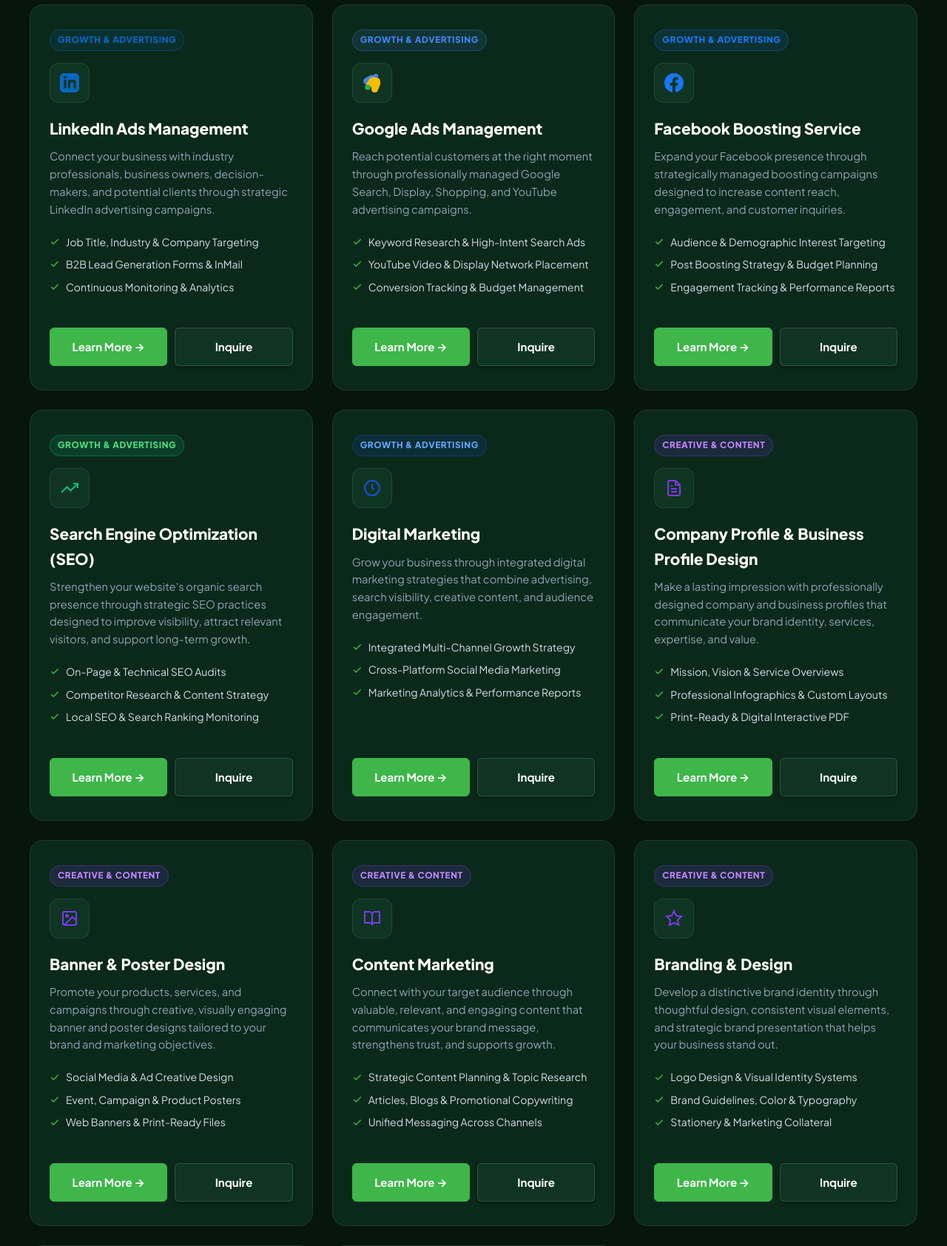
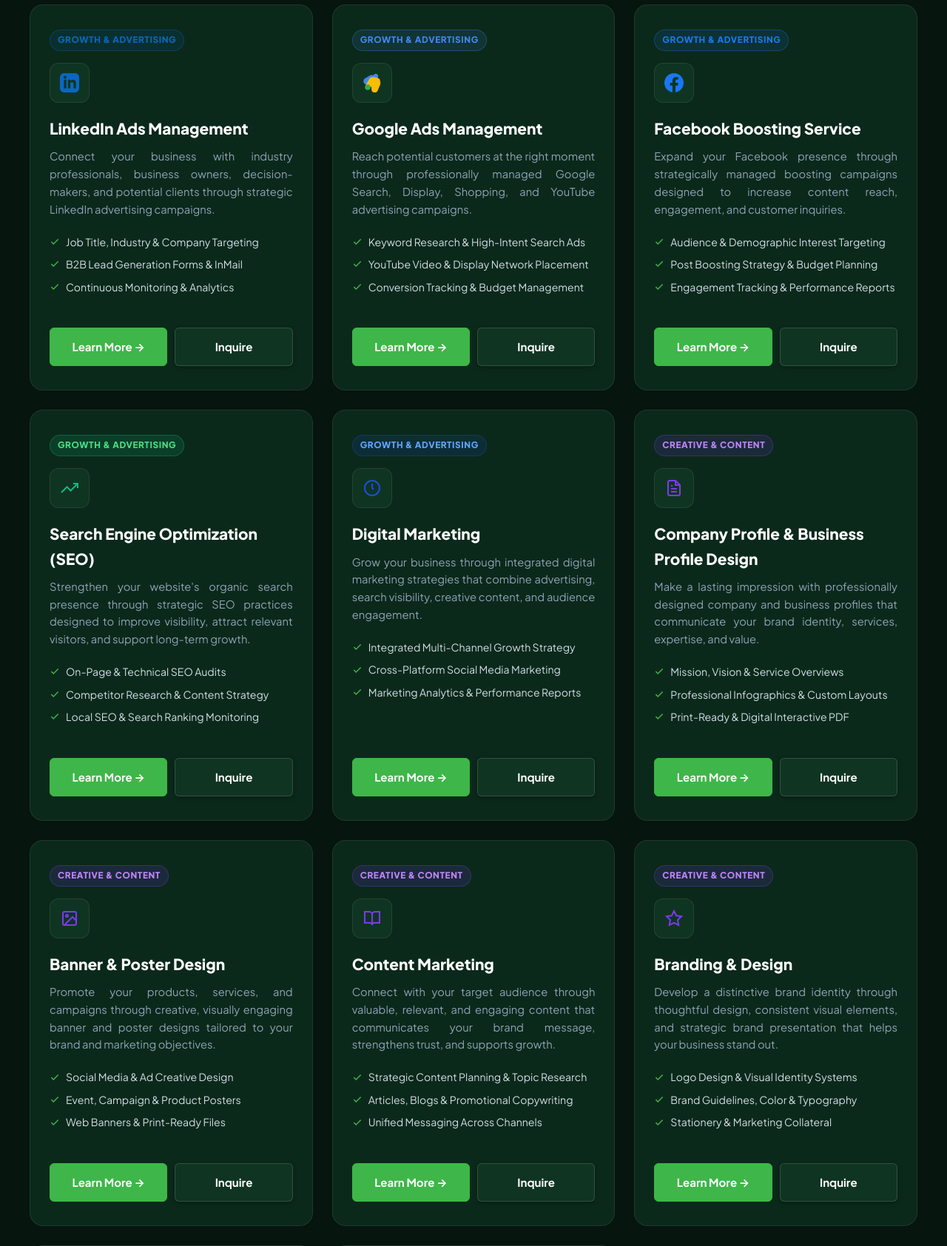
Before and after one commit to snigdhaurmiurma/giga-digital-agency, a PHP site: page / in a window 1280 px wide. Shown: the part 3276-4961 px from the top of the page at 74% size. Run offline with PHP 8.4, Linux system fonts and the light colour scheme.

Commit message:
style: justify body paragraphs across all pages while keeping bullet points and lists untouched

```diff
--- a/css/style.css
+++ b/css/style.css
@@ -4350,3 +4350,27 @@ textarea.form-input {
 [data-accent="blue"] .service-slider-img {
   filter: hue-rotate(0deg) saturate(1.15) brightness(1.02);
 }
+
+/* ==========================================================================
+   28. SITE-WIDE BODY PARAGRAPH JUSTIFICATION (Excludes bullet lists & points)
+   ========================================================================== */
+.service-hero-shortdesc,
+.service-main-text p,
+.benefit-card p,
+.service-cta-box p,
+.service-sidebar-card p,
+.about-grid-two p,
+.service-desc,
+.faq-answer p,
+.review-quote,
+.pillar-desc,
+.contact-info-card > p,
+.service-card p,
+.portfolio-card p,
+.case-narrative p,
+.case-study-card p,
+.team-bio,
+.package-target {
+  text-align: justify;
+  text-justify: inter-word;
+}
--- a/includes/header.php
+++ b/includes/header.php
@@ -36,7 +36,7 @@ $asset_prefix = isset($is_subpage) && $is_subpage ? '../' : '';
   <link href="https://fonts.googleapis.com/css2?family=Caveat:wght@600;700&family=Plus+Jakarta+Sans:wght@400;500;600;700;800;900&display=swap" rel="stylesheet">
 
   <!-- Stylesheets -->
-  <link rel="stylesheet" href="<?php echo $asset_prefix; ?>css/style.css?v=4.0">
+  <link rel="stylesheet" href="<?php echo $asset_prefix; ?>css/style.css?v=4.1">
   <link rel="stylesheet" href="<?php echo $asset_prefix; ?>css/responsive.css?v=2.9">
 </head>
 <body>
--- a/index.html
+++ b/index.html
@@ -24,7 +24,7 @@
   <link href="https://fonts.googleapis.com/css2?family=Caveat:wght@600;700&family=Plus+Jakarta+Sans:wght@400;500;600;700;800;900&display=swap" rel="stylesheet">
 
   <!-- Core Stylesheets -->
-  <link rel="stylesheet" href="css/style.css?v=6.1">
+  <link rel="stylesheet" href="css/style.css?v=6.2">
   <link rel="stylesheet" href="css/responsive.css?v=5.0">
   <!-- EXACT PORTRAIT TEAM CARD STYLES MATCHING DESIGN SPEC -->
   <style>
--- a/services/banner-poster-design.html
+++ b/services/banner-poster-design.html
@@ -18,7 +18,7 @@
   <link rel="preconnect" href="https://fonts.gstatic.com" crossorigin>
   <link href="https://fonts.googleapis.com/css2?family=Plus+Jakarta+Sans:wght@400;500;600;700;800;900&display=swap" rel="stylesheet">
 
-  <link rel="stylesheet" href="../css/style.css?v=6.1">
+  <link rel="stylesheet" href="../css/style.css?v=6.2">
   <link rel="stylesheet" href="../css/responsive.css?v=3.1">
 </head>
 <body>
--- a/services/branding-design.html
+++ b/services/branding-design.html
@@ -18,7 +18,7 @@
   <link rel="preconnect" href="https://fonts.gstatic.com" crossorigin>
   <link href="https://fonts.googleapis.com/css2?family=Plus+Jakarta+Sans:wght@400;500;600;700;800;900&display=swap" rel="stylesheet">
 
-  <link rel="stylesheet" href="../css/style.css?v=6.1">
+  <link rel="stylesheet" href="../css/style.css?v=6.2">
   <link rel="stylesheet" href="../css/responsive.css?v=3.1">
 </head>
 <body>
--- a/services/company-profile-design.html
+++ b/services/company-profile-design.html
@@ -18,7 +18,7 @@
   <link rel="preconnect" href="https://fonts.gstatic.com" crossorigin>
   <link href="https://fonts.googleapis.com/css2?family=Plus+Jakarta+Sans:wght@400;500;600;700;800;900&display=swap" rel="stylesheet">
 
-  <link rel="stylesheet" href="../css/style.css?v=6.1">
+  <link rel="stylesheet" href="../css/style.css?v=6.2">
   <link rel="stylesheet" href="../css/responsive.css?v=3.1">
 </head>
 <body>
--- a/services/content-marketing.html
+++ b/services/content-marketing.html
@@ -18,7 +18,7 @@
   <link rel="preconnect" href="https://fonts.gstatic.com" crossorigin>
   <link href="https://fonts.googleapis.com/css2?family=Plus+Jakarta+Sans:wght@400;500;600;700;800;900&display=swap" rel="stylesheet">
 
-  <link rel="stylesheet" href="../css/style.css?v=6.1">
+  <link rel="stylesheet" href="../css/style.css?v=6.2">
   <link rel="stylesheet" href="../css/responsive.css?v=3.1">
 </head>
 <body>
--- a/services/digital-marketing.html
+++ b/services/digital-marketing.html
@@ -18,7 +18,7 @@
   <link rel="preconnect" href="https://fonts.gstatic.com" crossorigin>
   <link href="https://fonts.googleapis.com/css2?family=Plus+Jakarta+Sans:wght@400;500;600;700;800;900&display=swap" rel="stylesheet">
 
-  <link rel="stylesheet" href="../css/style.css?v=6.1">
+  <link rel="stylesheet" href="../css/style.css?v=6.2">
   <link rel="stylesheet" href="../css/responsive.css?v=3.1">
 </head>
 <body>
--- a/services/facebook-boosting.html
+++ b/services/facebook-boosting.html
@@ -18,7 +18,7 @@
   <link rel="preconnect" href="https://fonts.gstatic.com" crossorigin>
   <link href="https://fonts.googleapis.com/css2?family=Plus+Jakarta+Sans:wght@400;500;600;700;800;900&display=swap" rel="stylesheet">
 
-  <link rel="stylesheet" href="../css/style.css?v=6.1">
+  <link rel="stylesheet" href="../css/style.css?v=6.2">
   <link rel="stylesheet" href="../css/responsive.css?v=3.1">
 </head>
 <body>
--- a/services/google-ads.html
+++ b/services/google-ads.html
@@ -18,7 +18,7 @@
   <link rel="preconnect" href="https://fonts.gstatic.com" crossorigin>
   <link href="https://fonts.googleapis.com/css2?family=Plus+Jakarta+Sans:wght@400;500;600;700;800;900&display=swap" rel="stylesheet">
 
-  <link rel="stylesheet" href="../css/style.css?v=6.1">
+  <link rel="stylesheet" href="../css/style.css?v=6.2">
   <link rel="stylesheet" href="../css/responsive.css?v=3.1">
 </head>
 <body>
--- a/services/linkedin-ads.html
+++ b/services/linkedin-ads.html
@@ -18,7 +18,7 @@
   <link rel="preconnect" href="https://fonts.gstatic.com" crossorigin>
   <link href="https://fonts.googleapis.com/css2?family=Plus+Jakarta+Sans:wght@400;500;600;700;800;900&display=swap" rel="stylesheet">
 
-  <link rel="stylesheet" href="../css/style.css?v=6.1">
+  <link rel="stylesheet" href="../css/style.css?v=6.2">
   <link rel="stylesheet" href="../css/responsive.css?v=3.1">
 </head>
 <body>
--- a/services/seo.html
+++ b/services/seo.html
@@ -18,7 +18,7 @@
   <link rel="preconnect" href="https://fonts.gstatic.com" crossorigin>
   <link href="https://fonts.googleapis.com/css2?family=Plus+Jakarta+Sans:wght@400;500;600;700;800;900&display=swap" rel="stylesheet">
 
-  <link rel="stylesheet" href="../css/style.css?v=6.1">
+  <link rel="stylesheet" href="../css/style.css?v=6.2">
   <link rel="stylesheet" href="../css/responsive.css?v=3.1">
 </head>
 <body>
--- a/services/video-editing.html
+++ b/services/video-editing.html
@@ -18,7 +18,7 @@
   <link rel="preconnect" href="https://fonts.gstatic.com" crossorigin>
   <link href="https://fonts.googleapis.com/css2?family=Plus+Jakarta+Sans:wght@400;500;600;700;800;900&display=swap" rel="stylesheet">
 
-  <link rel="stylesheet" href="../css/style.css?v=6.1">
+  <link rel="stylesheet" href="../css/style.css?v=6.2">
   <link rel="stylesheet" href="../css/responsive.css?v=3.1">
 </head>
 <body>
--- a/services/web-design-development.html
+++ b/services/web-design-development.html
@@ -18,7 +18,7 @@
   <link rel="preconnect" href="https://fonts.gstatic.com" crossorigin>
   <link href="https://fonts.googleapis.com/css2?family=Plus+Jakarta+Sans:wght@400;500;600;700;800;900&display=swap" rel="stylesheet">
 
-  <link rel="stylesheet" href="../css/style.css?v=6.1">
+  <link rel="stylesheet" href="../css/style.css?v=6.2">
   <link rel="stylesheet" href="../css/responsive.css?v=3.1">
 </head>
 <body>
```
